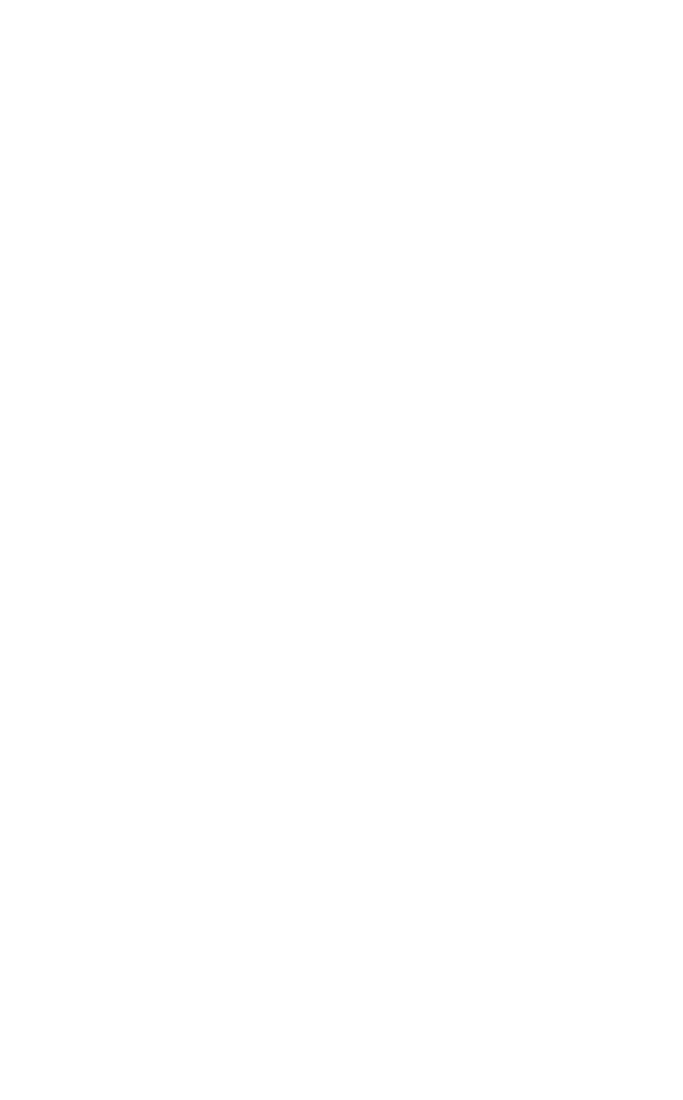
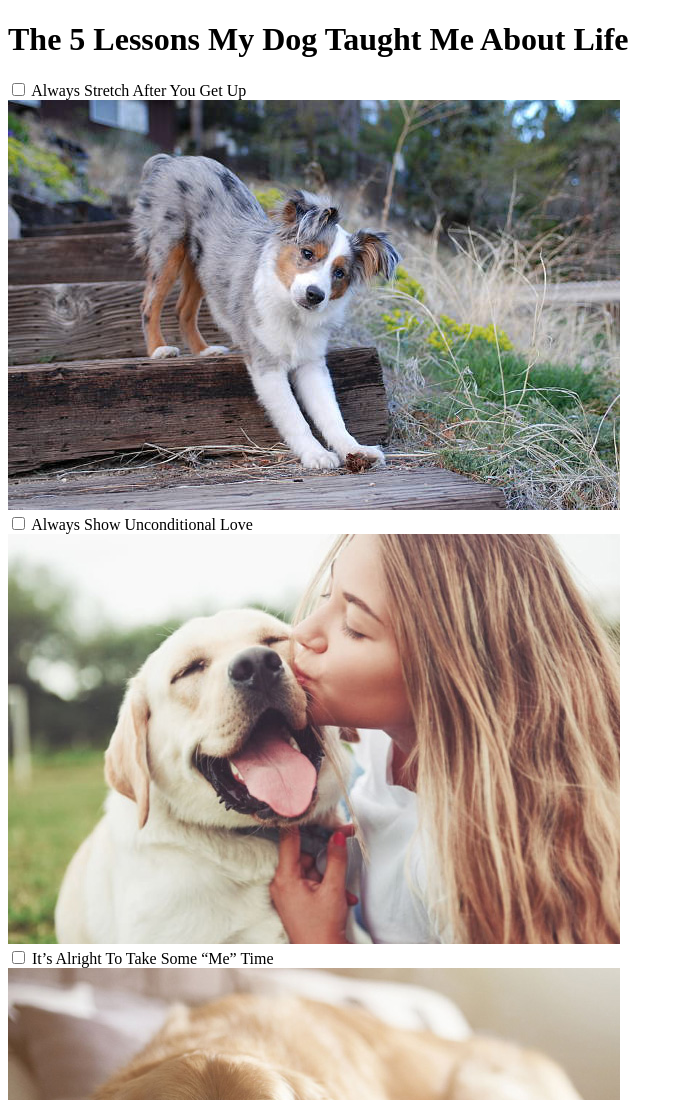
Before and after one commit to DzinaKor/cssBayan, a plain HTML site: page index.html in a window 1280 px wide. Shown: the top 1100 px of the page, without its empty margins (0-683 px from the left). Before the commit the page ends 800 px from the top, so only its background shows below. Drawn offline with Linux system fonts and the light colour scheme.

Commit message:
feat: add cards with text and images in html Mon Mar 13 03:34:02 GST 2023

```diff
--- a/index.html
+++ b/index.html
@@ -1,5 +1,6 @@
 <!DOCTYPE html>
 <html lang="en">
+
 <head>
     <meta charset="UTF-8">
     <meta http-equiv="X-UA-Compatible" content="IE=edge">
@@ -8,7 +9,61 @@
     <link rel="icon" href="./assets/icon/favicon.svg" type="image/x-icon">
     <title>cssBayan</title>
 </head>
+
 <body>
+    <div class="title">
+        <h1>The 5 Lessons My Dog Taught Me About Life</h1>
+    </div>
+
+    <div class="main-wrapper">
+
+        <div class="main-item">
+            <input class="main-input" type="checkbox" name="but" id="but-1">
+            <label class="main-text" for="but-1">Always Stretch After You Get Up</label>
+
+            <div class="img-wrapper">
+                <img class="main-img" src="./assets/img/01-stretch.jpg" alt="dog stretching">
+            </div>
+        </div>
+
+        <div class="main-item">
+            <input class="main-input" type="checkbox" name="but" id="but-2">
+            <label class="main-text" for="but-2">Always Show Unconditional Love</label>
+
+            <div class="img-wrapper">
+                <img class="main-img" src="./assets/img/03-love.jpg" alt="happy dog">
+            </div>
+        </div>
+
+        <div class="main-item">
+            <input class="main-input" type="checkbox" name="but" id="but-3">
+            <label class="main-text" for="but-3">It’s Alright To Take Some “Me” Time</label>
+
+            <div class="img-wrapper">
+                <img class="main-img" src="./assets/img/04-me-time.jpg" alt="me time">
+            </div>
+        </div>
+
+        <div class="main-item">
+            <input class="main-input" type="checkbox" name="but" id="but-4">
+            <label class="main-text" for="but-4">Play As Hard As You Work</label>
+
+            <div class="img-wrapper">
+                <img class="main-img" src="./assets/img/07-play.jpg" alt="dog playing">
+            </div>
+        </div>
+
+        <div class="main-item">
+            <input class="main-input" type="checkbox" name="but" id="but-5">
+            <label class="main-text" for="but-5">Get Excited To Go Outside</label>
+
+            <div class="img-wrapper">
+                <img class="main-img" src="./assets/img/09-outside.jpg" alt="jumping dog">
+            </div>
+        </div>
+
+    </div>
 
 </body>
+
 </html>
```
